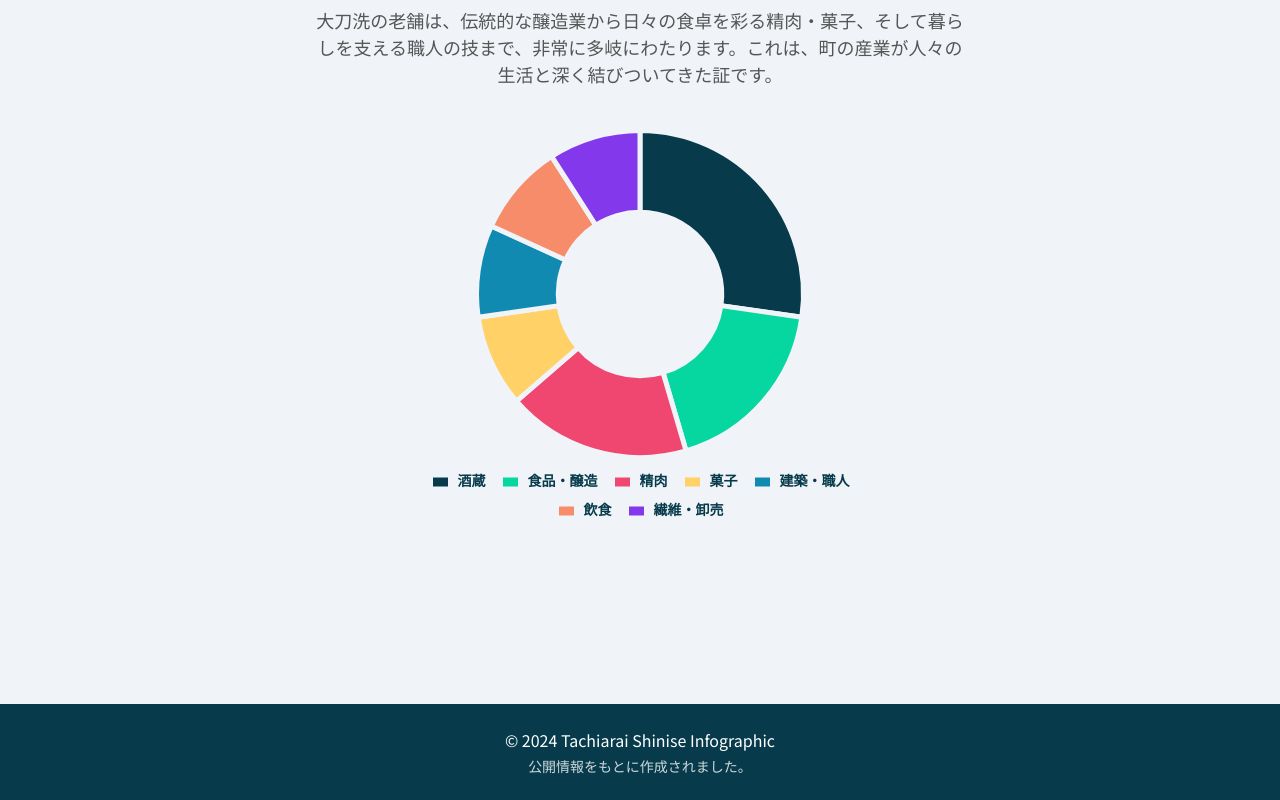
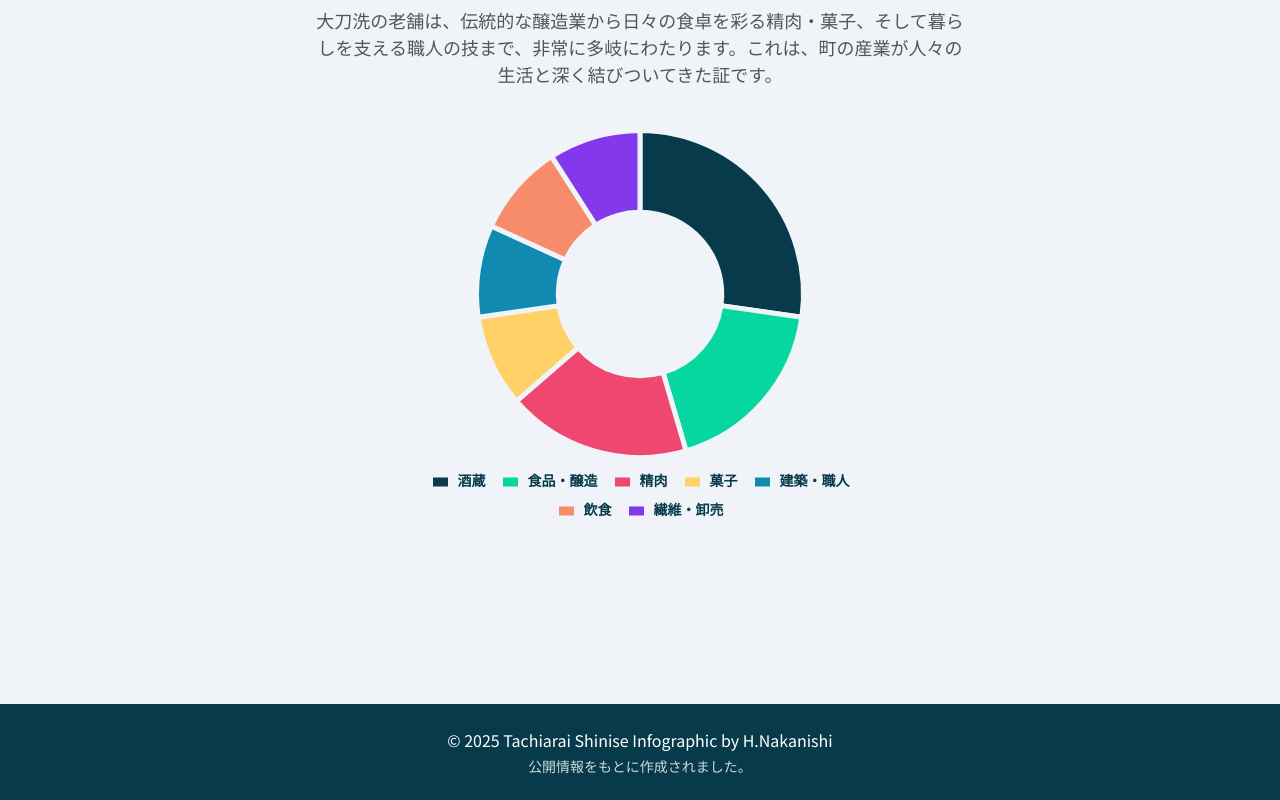
Before and after one commit to biblia70-sys/github.io, a plain HTML site: page index.html in a window 1280 px wide. Shown: the part 2585-3385 px from the top of the page. Drawn offline with nearby package versions, Linux system fonts and the light colour scheme.

Commit message:
Add files via upload

```diff
--- a/index.html
+++ b/index.html
@@ -292,7 +292,7 @@
 
     <footer class="bg-[#073B4C] text-white mt-16">
         <div class="container mx-auto py-6 px-4 text-center">
-            <p>&copy; 2024 Tachiarai Shinise Infographic</p>
+            <p>&copy; 2025 Tachiarai Shinise Infographic by H.Nakanishi</p>
             <p class="text-sm opacity-80 mt-1">公開情報をもとに作成されました。</p>
         </div>
     </footer>
```
